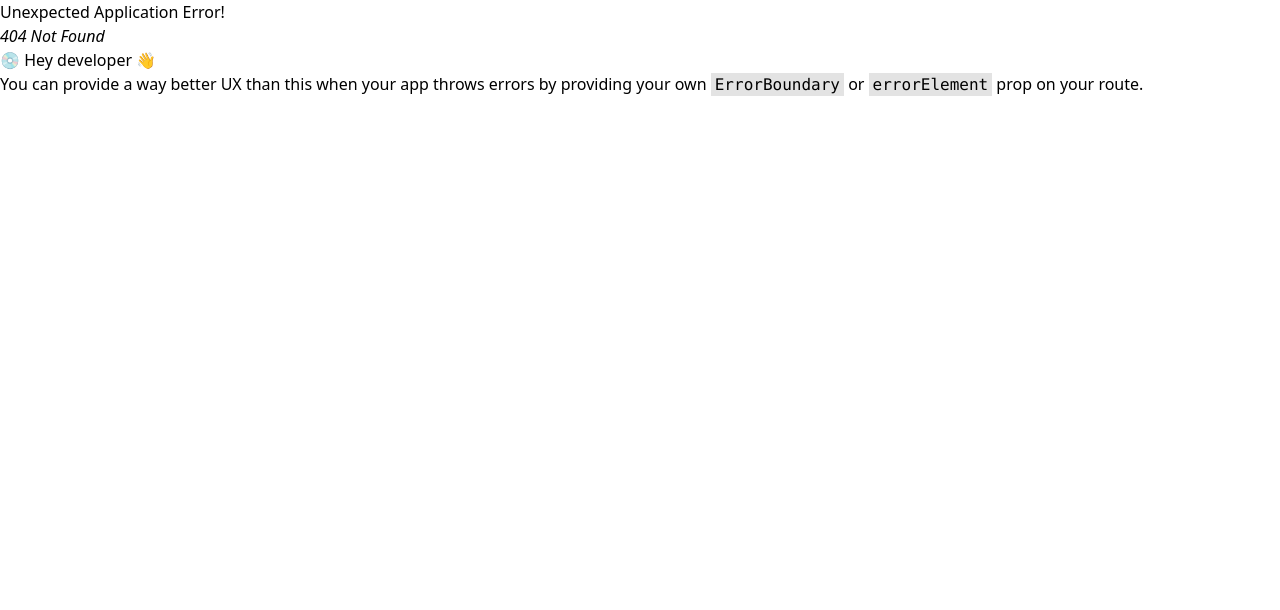
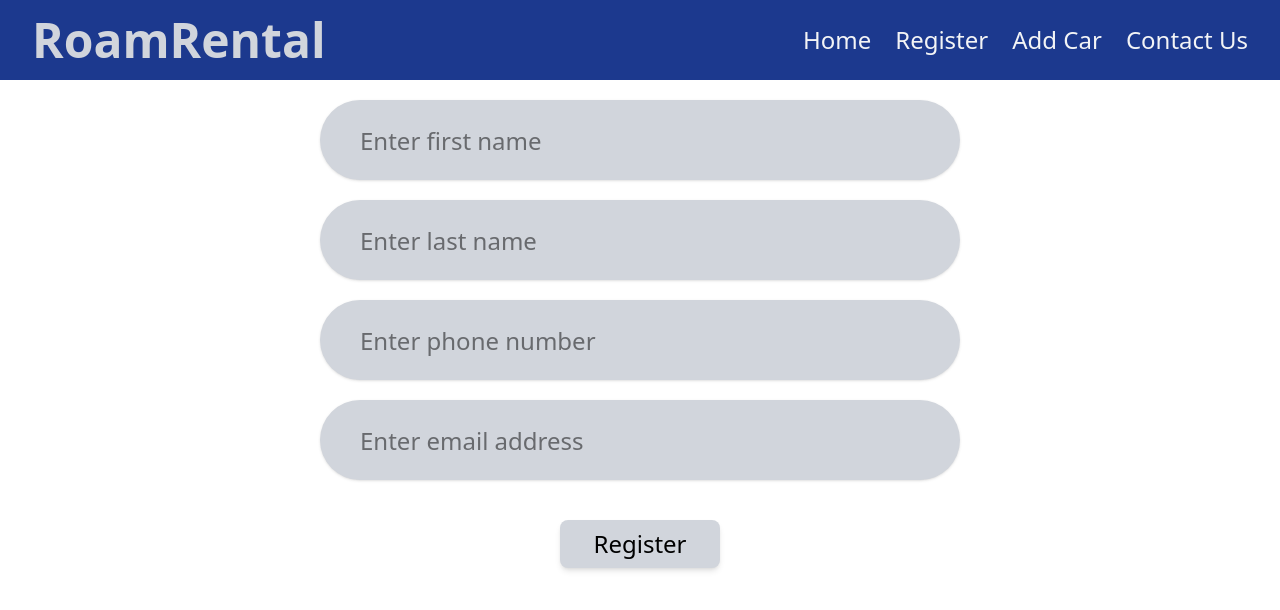
Before and after one commit to Jeff-m9/RoamRental-frontend, a React (Vite) app: page /user-registration in a window 1280 px wide. Before the commit this address had no page. Shown: the top 610 px of the page. Built offline with nearby package versions, Linux system fonts and the light colour scheme.

Commit message:
added user-registration page

```diff
--- a/src/Pages/Add-car.jsx
+++ b/src/Pages/Add-car.jsx
@@ -17,7 +17,7 @@ const validationSchema = z.object({
   image: z.string().url({ message: "Image url is required" }),
   availability_status: z
     .string()
-    .nonempty({ message: "Availability status name is required" }),
+    .nonempty({ message: "Availability status is required" }),
 });
 
 export function AddCar() {
@@ -178,7 +178,7 @@ export function AddCar() {
 
           <button
             type="submit"
-            className="bg-gray-300 font-medium rounded-lg px-4 w-40 h-12 shadow-md hover:bg-blue-700 mt-10"
+            className="bg-gray-300 font-medium rounded-lg px-4 w-40 h-12 shadow-md hover:bg-blue-700 mt-10 text-2xl"
           >
             Submit
           </button>
--- /dev/null
+++ b/src/Pages/User-registration.jsx
@@ -0,0 +1,109 @@
+import { z } from "zod";
+import { useForm } from "react-hook-form";
+import { zodResolver } from "@hookform/resolvers/zod";
+import { toast } from "react-hot-toast";
+import { Header } from "../components/Header";
+
+const validationSchema = z.object({
+  first_name: z.string().nonempty({ message: "Name is required" }),
+  last_name: z.string().nonempty({ message: "Name is required" }),
+  phone: z.string().nonempty().min(10, { message: "Invalid phone number" }),
+  email_address: z.string().email({ message: "Invalid email address" }),
+});
+
+export function UserRegistration() {
+  const {
+    register,
+    handleSubmit,
+    reset,
+    formState: { errors },
+  } = useForm({
+    resolver: zodResolver(validationSchema),
+    defaultValues: {
+      first_name: "",
+      last_name: "",
+      phone: "",
+      email_address: "",
+    },
+  });
+
+  const onSubmit = (values) => {
+    fetch("http://localhost:8000/users", {
+      method: "POST",
+      headers: {
+        "Content-Type": "application/json",
+      },
+      body: JSON.stringify(values),
+    })
+      .then((res) => res.json())
+      .then((data) => {
+        reset();
+        toast.success(data.message);
+      });
+  };
+
+  return (
+    <>
+      <Header />
+      <div className="w-full text-center mt-20">
+        <form onSubmit={handleSubmit(onSubmit)}>
+          <div>
+            <input
+              type="text"
+              placeholder="Enter first name"
+              {...register("first_name")}
+              className="px-10 py-3 bg-gray-300 rounded-full shadow-sm mt-5 text-2xl h-20 w-1/2 mx-auto "
+            />
+            {errors?.first_name?.message ? (
+              <p className="text-xs text-red-500">{errors.last_name.message}</p>
+            ) : null}
+          </div>
+
+          <div>
+            <input
+              type="text"
+              placeholder="Enter last name"
+              {...register("last_name")}
+              className="px-10 py-3 bg-gray-300 rounded-full shadow-sm mt-5 text-2xl h-20 w-1/2 mx-auto "
+            />
+            {errors?.last_name?.message ? (
+              <p className="text-xs text-red-500">{errors.last_name.message}</p>
+            ) : null}
+          </div>
+
+          <div>
+            <input
+              type="text"
+              placeholder="Enter phone number"
+              {...register("phone")}
+              className="px-10 py-3 bg-gray-300 rounded-full shadow-sm mt-5 text-2xl h-20 w-1/2 mx-auto "
+            />
+            {errors?.phone?.message ? (
+              <p className="text-xs text-red-500">{errors.phone.message}</p>
+            ) : null}
+          </div>
+
+          <div>
+            <input
+              type="text"
+              placeholder="Enter email address"
+              {...register("email_address")}
+              className="px-10 py-3 bg-gray-300 rounded-full shadow-sm mt-5 text-2xl h-20 w-1/2 mx-auto "
+            />
+            {errors?.email_address?.message ? (
+              <p className="text-xs text-red-500">
+                {errors.email_address.message}
+              </p>
+            ) : null}
+          </div>
+          <button
+            type="submit"
+            className="bg-gray-300 font-medium rounded-lg px-4 w-40 h-12 shadow-md hover:bg-blue-700 mt-10 text-2xl"
+          >
+            Register
+          </button>
+        </form>
+      </div>
+    </>
+  );
+}
--- a/src/components/Header.jsx
+++ b/src/components/Header.jsx
@@ -8,6 +8,12 @@ export function Header() {
         <div className="flex space-x-6">
           <Link to="/" className="text-gray-100 hover:text-blue-500 text-2xl">
             Home
+          </Link>
+          <Link
+            to={"/user-registration"}
+            className="text-gray-100 hover:text-blue-500 text-2xl"
+          >
+            Register
           </Link>
           <Link
             to={"/add-car"}
--- a/src/main.jsx
+++ b/src/main.jsx
@@ -8,6 +8,7 @@ import { ContactUs } from "./Pages/Contact-Us.jsx";
 import { CarDetailsPage } from "./Pages/Car-Details-Page.jsx";
 import { AddCar } from "./Pages/Add-car.jsx";
 import { Toaster } from "react-hot-toast";
+import { UserRegistration } from "./Pages/User-registration.jsx";
 
 const routes = createBrowserRouter([
   {
@@ -23,6 +24,10 @@ const routes = createBrowserRouter([
     element: <AddCar />,
   },
   {
+    path: "/user-registration",
+    element: <UserRegistration/>
+  },
+  {
     path: "/contact-us",
     element: <ContactUs />,
   },
@@ -31,7 +36,7 @@ const routes = createBrowserRouter([
 createRoot(document.getElementById("root")).render(
   <StrictMode>
     {/* <App /> */}
-    <Toaster position="bottom-right" />
+    <Toaster />
     <RouterProvider router={routes} />
   </StrictMode>
 );
```
